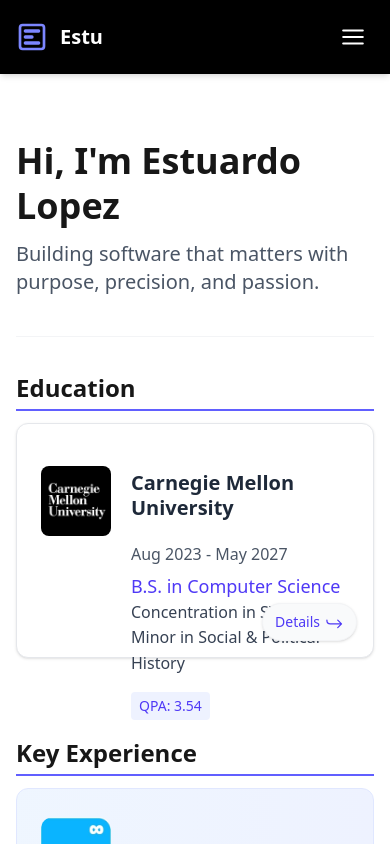
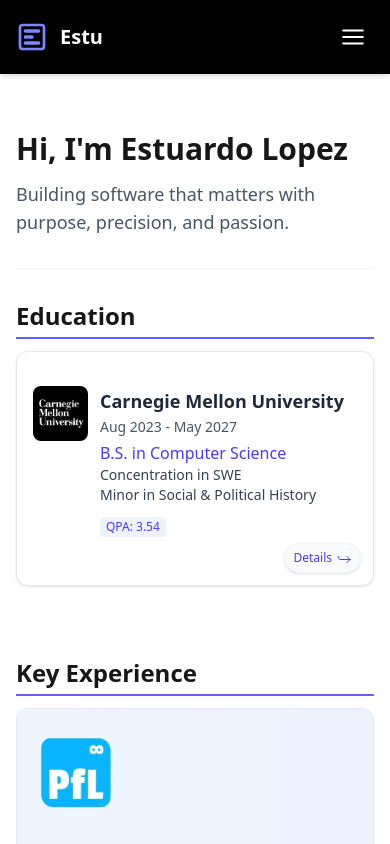
Before and after one commit to estulpz202/personal-website, a Next.js app: page /about in a window 390 px wide. Shown: the top 844 px of the page. Built offline with nearby package versions, Linux system fonts and the light colour scheme.

Commit message:
Refactor AboutPage and EducationSection for improved responsiveness and style.

```diff
--- a/src/app/about/page.tsx
+++ b/src/app/about/page.tsx
@@ -17,12 +17,14 @@ export const metadata = {
  */
 export default function AboutPage() {
   return (
-    <main>
+    <main className="fade-in-up">
       <Container>
         {/* Hero Banner - Minimal */}
-        <div className="py-10 border-b border-gray-100 fade-in-up">
-          <h1 className="text-4xl font-bold mb-4">Hi, I'm Estuardo Lopez</h1>
-          <p className="text-xl text-gray-600 max-w-3xl">
+        <div className="py-8 sm:py-9 md:py-10 border-b border-gray-100">
+          <h1 className="text-3xl sm:text-[33px] md:text-4xl font-bold mb-3 sm:mb-4">
+            Hi, I'm Estuardo Lopez
+          </h1>
+          <p className="text-lg sm:text-xl text-gray-600 max-w-3xl">
             Building software that matters with purpose, precision, and passion.
           </p>
         </div>
--- a/src/components/about/EducationSection.tsx
+++ b/src/components/about/EducationSection.tsx
@@ -20,49 +20,80 @@ const courses = [
 ];
 
 /**
+ * List of notable courses with shorter names
+ */
+const coursesShort = [
+  'Parallel and Sequential DS & Algos',
+  'Foundations of SWE',
+  'Software Construction',
+  'Imperative Computation',
+  'Computer Systems',
+  'Great Ideas in Theoretical CS',
+  'Functional Programming',
+  'Math Foundations for CS',
+];
+
+/**
  * Campus activities
  */
 const activities = ['Acts2Fellowship', 'SALSA', 'Grappling Club'];
 
 /**
- * EducationSection - Displays academic background and notable coursework
+ * EducationSection - Displays academic background and notable details
  */
 export default function EducationSection() {
   const [isFlipped, setIsFlipped] = useState(false);
 
   return (
-    <section className="pt-3 pb-7 fade-in-up">
+    <section className="pt-2 sm:pt-2.5 md:pt-3 pb-5 sm:pb-6 md:pb-7">
       <SectionHeader title="Education" />
 
       <div className={`relative h-[235px] perspective flip-card ${isFlipped ? 'flipped' : ''}`}>
-        {/* Card Container */}
+        {/* Flip card Container */}
         <div className="flip-card-inner">
           {/* Front Side */}
           <div
-            className="flip-card-front bg-white rounded-xl shadow-sm border border-gray-200 pb-6 pl-6 pr-6 pt-5.5 cursor-pointer hover:shadow-md transition-all duration-300"
+            className="
+              flip-card-front bg-white rounded-xl shadow-sm border border-gray-200
+              pb-4 sm:pb-5 md:pb-6 px-4 sm:px-5 md:px-6 pt-3.5 sm:pt-4.5 md:pt-5.5
+              cursor-pointer hover:shadow-md active:shadow-md transition-all duration-300
+            "
             onClick={() => setIsFlipped(true)}
           >
             <div className="flex items-start">
+              {/* Comment here */}
               <div className="flex-shrink-0 mt-5">
                 <Image
                   src="/images/logos/cmu_logo.jpg"
-                  alt="Carnegie Mellon University Logo"
-                  width={70}
-                  height={70}
-                  className="rounded-lg"
+                  alt="CMU Logo"
+                  width={55}
+                  height={5}
+                  className="w-[55px] h-[55px] sm:w-[65px] sm:h-[65px] md:w-[70px] md:h-[70px] rounded-lg"
                 />
               </div>
-              <div className="ml-5 flex-grow text-left">
+
+              {/* Comment here */}
+              <div className="ml-3 sm:ml-4 md:ml-5 flex-grow text-left">
                 <div className="flex flex-col md:flex-row md:items-center justify-between">
-                  <h3 className="text-xl font-bold text-gray-800">Carnegie Mellon University</h3>
-                  <span className="text-gray-600 mt-2.5">Aug 2023 - May 2027</span>
+                  <h3 className="text-lg sm:text-xl font-bold text-gray-800">
+                    Carnegie Mellon University
+                  </h3>
+                  <span className="text-gray-600 text-sm sm:text-base -mt-2 md:mt-2.5">
+                    Aug 2023 - May 2027
+                  </span>
                 </div>
-                <p className="text-indigo-600 font-medium mt-1 text-lg">B.S. in Computer Science</p>
-                <p className="text-gray-700">
+                <p className="text-indigo-600 font-medium mt-1 text-base sm:text-lg">
+                  B.S. in Computer Science
+                </p>
+                <p className="hidden sm:block text-gray-700 text-sm sm:text-base">
                   Concentration in SWE • Minor in Social & Political History
                 </p>
-                <div className="flex items-center mt-4">
-                  <span className="bg-indigo-50 text-indigo-600 px-2 py-1 rounded text-sm font-medium">
+                <p className="sm:hidden text-gray-700 text-sm">Concentration in SWE</p>
+                <p className="sm:hidden text-gray-700 text-sm">
+                  Minor in Social & Political History
+                </p>
+                <div className="flex items-center mt-3 sm:mt-4">
+                  <span className="bg-indigo-50 text-indigo-600 px-1.5 sm:px-2 py-0.5 sm:py-1 rounded text-xs sm:text-sm font-medium">
                     QPA: 3.54
                   </span>
                 </div>
@@ -70,21 +101,31 @@ export default function EducationSection() {
             </div>
 
             {/* Flip indicator */}
-            <div className="absolute bottom-4 right-4 text-indigo-600 bg-gray-50 rounded-full px-3 py-2 shadow-sm border border-gray-100 hover:bg-indigo-50 hover:scale-105 transition-all duration-200 flex items-center gap-1">
-              <span className="text-sm">Details</span>
-              <Icon name="flip-right" className="w-5 h-5" />
+            <div
+              className="
+                absolute bottom-3 sm:bottom-4 right-3 sm:right-4 text-indigo-600 bg-gray-50 rounded-full
+                flex items-center gap-1 px-2 sm:px-3 py-1.5 sm:py-2 shadow-sm border border-gray-100
+                hover:bg-indigo-50 active:bg-indigo-50 hover:scale-105 active:scale-105 transition-all duration-200
+              "
+            >
+              <span className="text-xs sm:text-sm">Details</span>
+              <Icon name="flip-right" className="w-4 h-4 sm:w-5 sm:h-5" />
             </div>
           </div>
 
           {/* Back Side */}
           <div
-            className="flip-card-back bg-white rounded-xl shadow-sm border border-gray-200 pb-6 pl-6 pr-6 pt-5.5 cursor-pointer hover:shadow-md transition-all duration-300 text-left"
+            className="
+              flip-card-back bg-white rounded-xl shadow-sm border border-gray-200
+              pb-4 sm:pb-5 md:pb-6 px-4 sm:px-5 md:px-6 pt-3.5 sm:pt-4.5 md:pt-5.5
+              cursor-pointer hover:shadow-md active:shadow-md transition-all duration-300 text-left
+            "
             onClick={() => setIsFlipped(false)}
           >
-            <div className="flex h-full pl-4">
-              {/* Campus Involvement */}
-              <div className="w-[20%]">
-                <h4 className="text-gray-800 mb-3 tracking-wider">Campus Involvement</h4>
+            <div className="flex h-full sm:pl-2">
+              {/* Campus Involvement - Hidden on mobile, visible on larger screens */}
+              <div className="hidden sm:block w-[20%]">
+                <h4 className="text-gray-800 text-base mb-3 tracking-wider">Campus Involvement</h4>
                 <ul className="space-y-3">
                   {activities.map((activity) => (
                     <li key={activity} className="flex items-center">
@@ -95,17 +136,19 @@ export default function EducationSection() {
                 </ul>
               </div>
 
-              {/* Separator */}
-              <div className="w-[10%] w-px bg-gray-100 ml-10 mr-12"></div>
+              {/* Separator - hidden on mobile, visible on larger screens */}
+              <div className="hidden sm:block w-[10%] w-px bg-gray-100 ml-8 md:ml-10 mr-9 md:mr-12"></div>
 
-              {/* Coursework */}
-              <div className="w-[70%]">
-                <h4 className="text-gray-800 mb-3 tracking-wider">Coursework</h4>
-                <div className="flex flex-wrap gap-2">
+              {/* Coursework - Full width on mobile, 70% on larger screens */}
+              <div className="sm:w-[70%]">
+                <h4 className="text-gray-800 text-sm sm:text-base mb-2 sm:mb-3 tracking-wider">
+                  Coursework
+                </h4>
+                <div className="flex flex-wrap gap-1.5 sm:gap-2">
                   {courses.map((course) => (
                     <span
                       key={course}
-                      className="inline-block px-3 py-1 mb-1.5 text-xs bg-gray-100 text-gray-700 font-medium rounded"
+                      className="inline-block px-2 sm:px-3 py-0.5 sm:py-1 mb-1.5 text-[10px] sm:text-xs bg-gray-100 text-gray-700 font-medium rounded"
                     >
                       {course}
                     </span>
@@ -115,9 +158,15 @@ export default function EducationSection() {
             </div>
 
             {/* Back indicator */}
-            <div className="absolute bottom-4 right-4 text-indigo-600 bg-gray-50 rounded-full px-3 py-2 shadow-sm border border-gray-100 hover:bg-indigo-50 hover:scale-105 transition-all duration-200 flex items-center gap-1">
-              <span className="text-sm">Back</span>
-              <Icon name="flip-left" className="w-5 h-5" />
+            <div
+              className="
+                absolute bottom-3 sm:bottom-4 right-3 sm:right-4 text-indigo-600 bg-gray-50 rounded-full
+                flex items-center gap-1 px-2 sm:px-3 py-1.5 sm:py-2 shadow-sm border border-gray-100
+                hover:bg-indigo-50 active:bg-indigo-50 hover:scale-105 active:scale-105 transition-all duration-200
+              "
+            >
+              <span className="text-xs sm:text-sm">Back</span>
+              <Icon name="flip-left" className="w-4 h-4 sm:w-5 sm:h-5" />
             </div>
           </div>
         </div>
```
